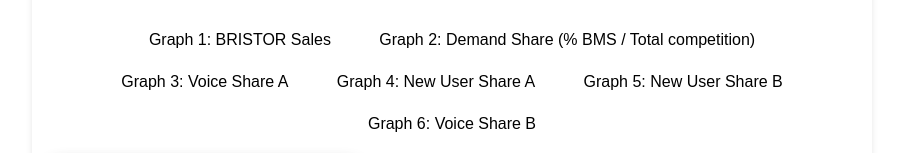
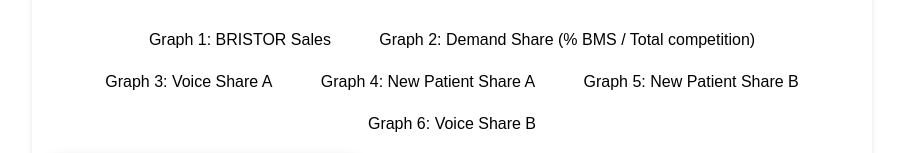
Before and after one commit to SpaceMercury/LauzHawkathon, a plain HTML site: page templates/index.html in a window 1280 px wide. Shown: the part 176-329 px from the top of the page, without its empty margins (188-1091 px from the left). Drawn offline with nearby package versions, Linux system fonts and the light colour scheme; no server answers.

Commit message:
new patient

```diff
--- a/templates/index.html
+++ b/templates/index.html
@@ -20,9 +20,12 @@
       <button class="graph-btn" id="btn-graph1">Graph 1: BRISTOR Sales</button> <!-- Button for Graph 1 -->
       <button class="graph-btn" id="btn-graph2">Graph 2: Demand Share (% BMS / Total competition)</button> <!-- Button for Graph 2 -->
       <button class="graph-btn" id="btn-graph3">Graph 3: Voice Share A </button> <!-- Button for Graph 3 -->
-      <button class="graph-btn" id="btn-graph4">Graph 4: New User Share A </button>
-      <button class="graph-btn" id="btn-graph5">Graph 5: New User Share B </button>
+      <button class="graph-btn" id="btn-graph4">Graph 4: New Patient Share A </button>
+      <!-- Button for Graph 4 -->
+      <button class="graph-btn" id="btn-graph5">Graph 5: New Patient Share B </button>
+      <!-- Button for Graph 5 -->
       <button class="graph-btn" id="btn-graph6">Graph 6: Voice Share B </button>
+      <!-- Button for Graph 6 -->
     </div>
 
     <div class="canvas-container"> <!-- Container for the canvas element -->
```
Also changed, not shown: static/js/script.js (+6 -6 lines).
